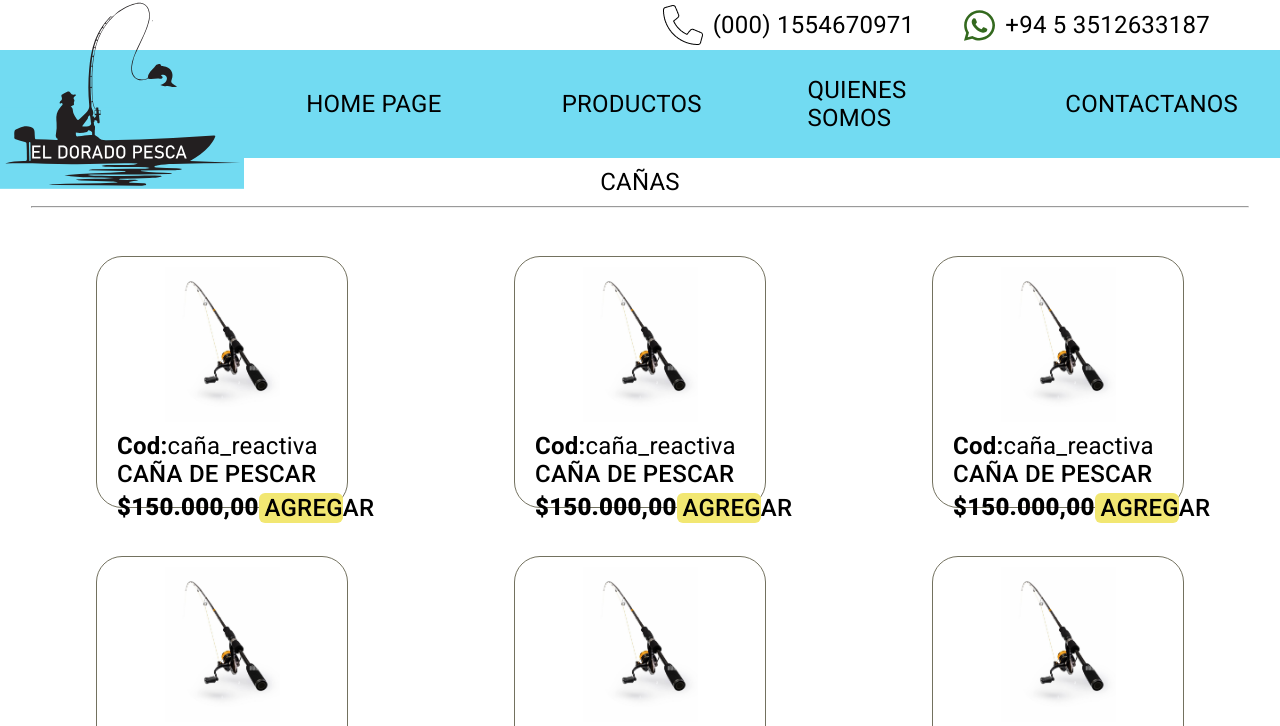
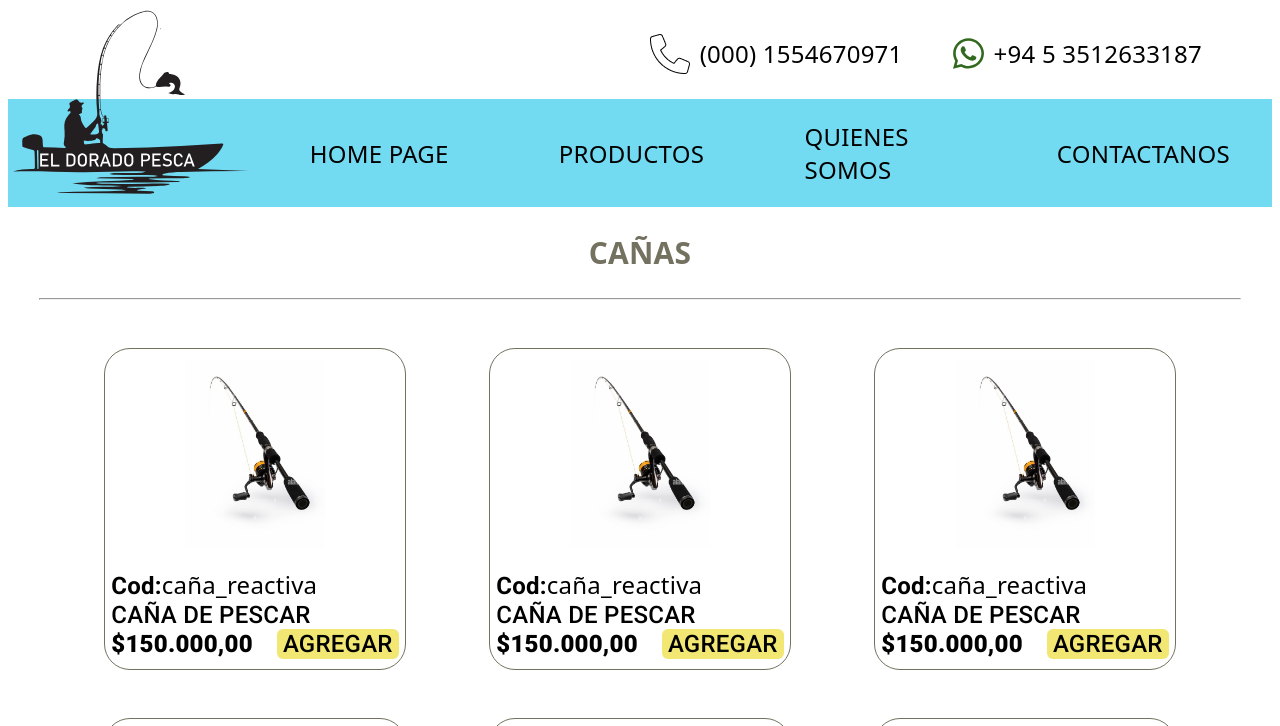
Before and after one commit to Nico-CN/DoradoPesca, a plain HTML site: page Pages/productos-cañas.html in a window 1280 px wide. Shown: the top 726 px of the page. Drawn offline with Linux system fonts and the light colour scheme.

Commit message:
arreglos en "productos.css"

```diff
--- a/CCS/productos.css
+++ b/CCS/productos.css
@@ -1,7 +1,3 @@
-* {
-    font-family: "Roboto";
-    margin: 0;
-}
 /*Accesorios-Cañas-Reels-Combos */
 .titulo-seccion {
   display: flex;
@@ -14,6 +10,13 @@
   letter-spacing: 0.23715278506278992px;
   color: #73715F;
   padding: 10px;
+}
+
+h1,h2{
+font-size: 30px;
+color: #73715F;
+margin: 15px;
+font-weight: 800;
 }
 #sub {
 animation-name: sub;
@@ -43,7 +46,7 @@
 .producto {
   display: flex;
   flex-direction: column;
-    max-height: 250px; max-width: 250px;
+  min-height: 300px; max-width: 300px;
   border-radius: 26px;
   border: 1px solid #73715F;
 }
@@ -57,28 +60,28 @@
   display: flex;
   flex: 1;
   flex-direction: column;
-    margin: 0 20px 20px;
+  margin: 10px auto;
 }
 .prod-info:nth-child(2) {
 font-weight: 300;
 }
+.prod-info p {
+margin: 0 auto;
+}
 .btn-compra {
   display: flex;
   justify-content: space-between;
-    margin: 5px 0 10px;
-
+  align-items: center;
+  gap: 1rem;
 }
 .btn-compra > button {
   border-radius: 6px;
   background-color: #F2E772;
   border: 0;
-    width: 40%;
+  width: fit-content;
 }
 .btn-compra > button:hover {
-  border-radius: 6px;
 background-color: #72DBF2;
-  border: 0;
-  width: 40%;
 transition-duration: 300ms;
 }
 
@@ -106,6 +109,7 @@ hr {
 .info-icon {
   max-width: 160px;
 }
+
 /*fuentes*/
 .roboto-thin {
   font-family: "Roboto", sans-serif;
```
Lines whose indentation alone changed are shown as unchanged.
